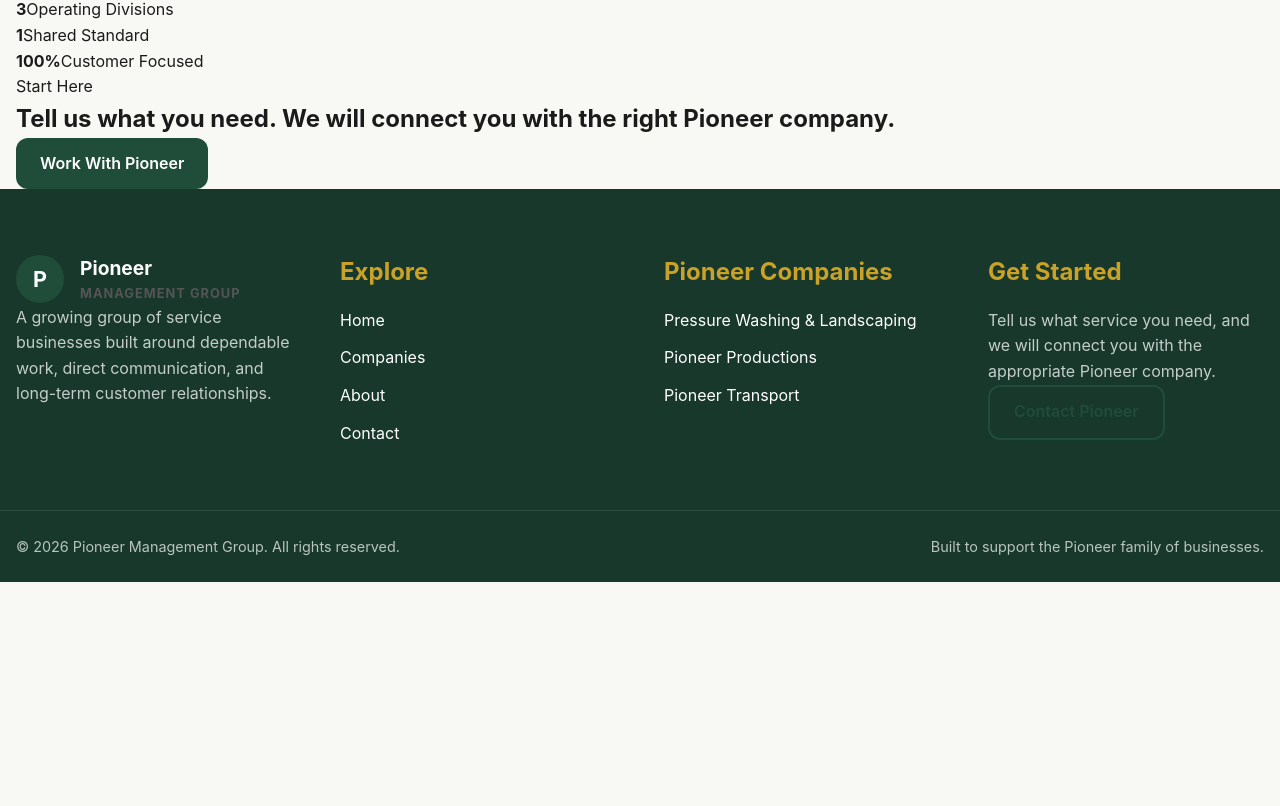
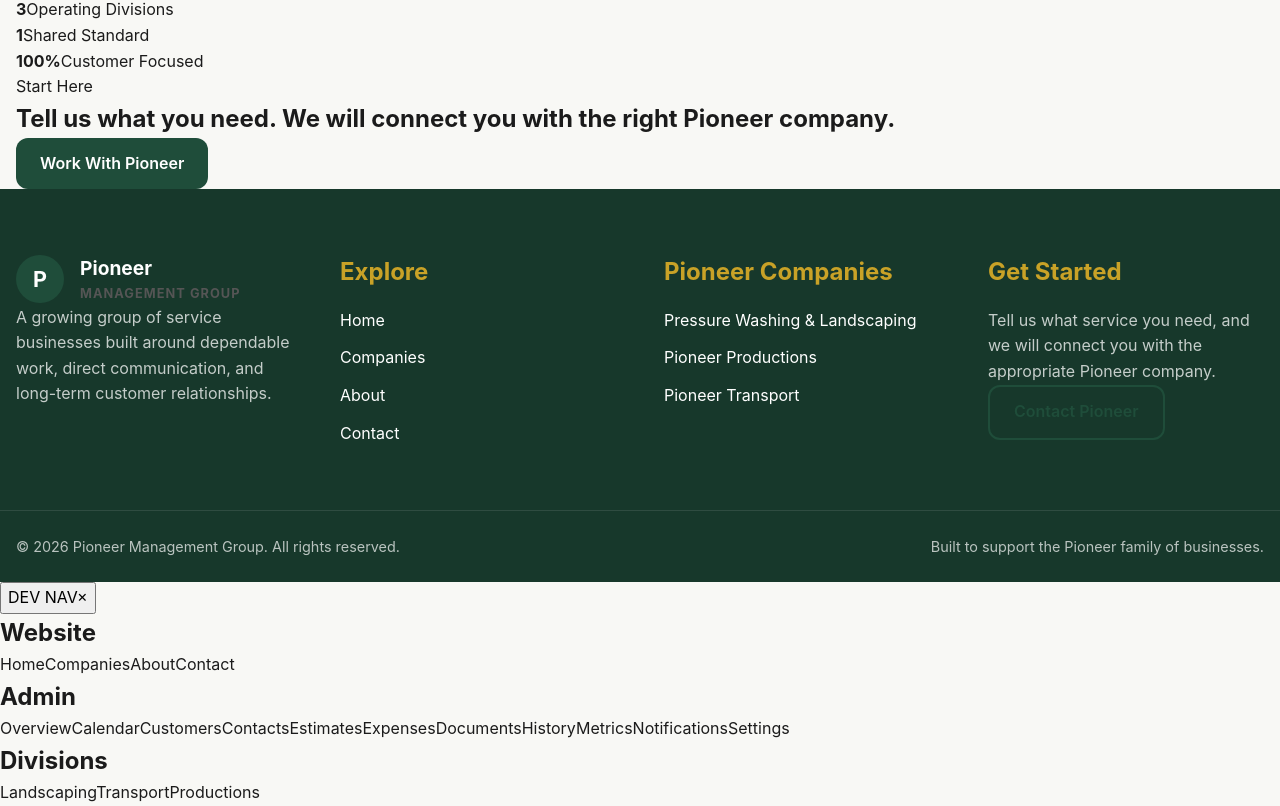
Before and after one commit to Del-985/Pioneer-Enterpises, a React (Vite) app: page / in a window 1280 px wide. Shown: the part 1035-1841 px from the top of the page. Before the commit the page ends 1617 px from the top, so only its background shows below. Built offline with nearby package versions, Linux system fonts and the light colour scheme.

Commit message:
feat(debug): render temporary development navigation

```diff
--- a/src/App.tsx
+++ b/src/App.tsx
@@ -1,9 +1,15 @@
 import { RouterProvider } from "react-router-dom";
 
+import DebugToolbar from "./shared/components/DebugToolbar";
 import { router } from "./router";
 
 function App() {
-  return <RouterProvider router={router} />;
+  return (
+    <>
+      <RouterProvider router={router} />
+      {import.meta.env.DEV ? <DebugToolbar /> : null}
+    </>
+  );
 }
 
 export default App;
```
